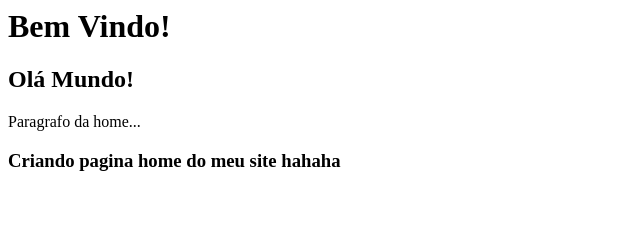
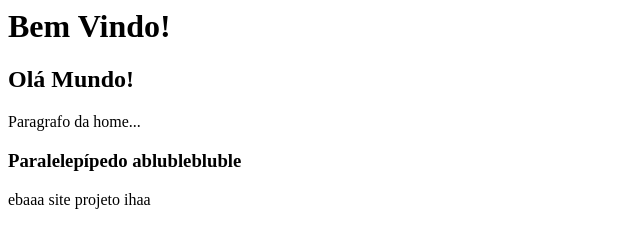
Before and after one commit to KaiqueMDEV/curso_github, a plain HTML site: page index.html in a window 1280 px wide. Shown: the whole page, without its empty margins (0-640 px from the left). Drawn offline with Linux system fonts and the light colour scheme.

Commit message:
index arrumado

```diff
--- a/index.html
+++ b/index.html
@@ -2,4 +2,5 @@
 <h2> Olá Mundo!  </h2>
 <p>Paragrafo da home...</p>
 
-<h3>Criando pagina home do meu site hahaha</h3>
+<h3>Paralelepípedo ablublebluble</h3>
+<p>ebaaa site projeto ihaa</p>
```
